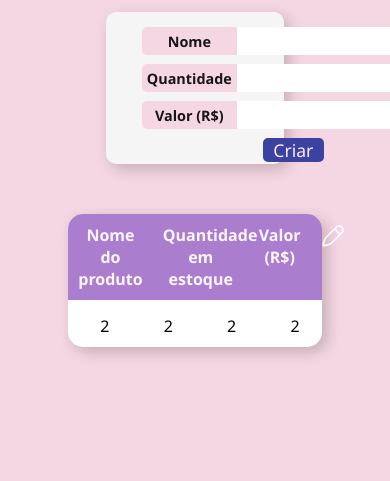
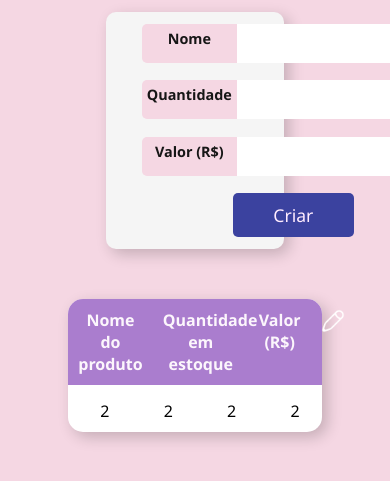
Before and after one commit to gabriellesote/task_prova_pratica, a website with bundled scripts: page sistema/frontend/index.html in a window 390 px wide. Shown: the part 109-590 px from the top of the page. Built offline with nearby package versions, Linux system fonts and the light colour scheme; no server answers.

Commit message:
umas media queries para finalizar

```diff
--- a/sistema/frontend/style/styles.css
+++ b/sistema/frontend/style/styles.css
@@ -157,7 +157,7 @@ th {
 
 .botao {
   background-color: var(--escuro);
-  width: 20%;
+  width: 30%;
 
   grid-column: span 2;
   justify-self: center;
@@ -263,3 +263,40 @@ button:hover {
 .label-edit{
   height: 2em;
 }
+
+@media (max-width: 1500px) {
+
+  .coleta {
+    height: 40%;
+  }
+  .botao {
+    width: 30%;
+  }
+
+  .inputs_labels {
+    display: grid;
+    row-gap: 8px;
+    width: 60%;
+    height: 90%;
+    grid-template-columns: 0.5fr 1fr;
+  }
+}
+
+@media (max-width: 900px) {
+
+  .coleta {
+    height: 40%;
+  }
+
+  .botao {
+    width: 40%;
+  }
+
+  .inputs_labels {
+    display: grid;
+    row-gap: 8px;
+    width: 60%;
+    height: 90%;
+    grid-template-columns: 0.5fr 1fr;
+  }
+}
```
